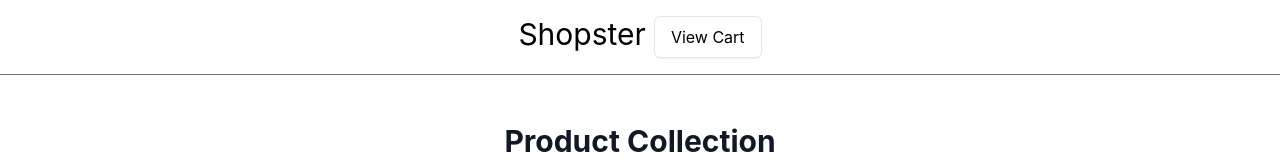
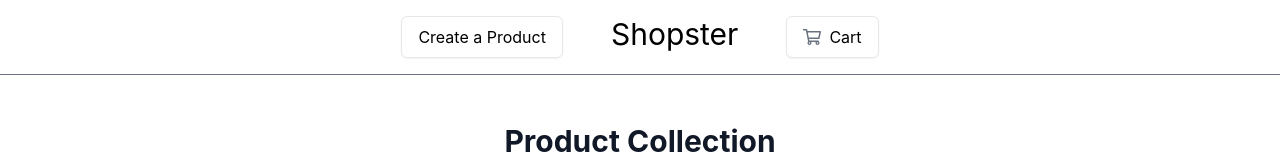
Before and after one commit to zachcarrera/shopster, a React (Create React App) app in the folder apps/client/: page / in a window 1280 px wide. Shown: the top 160 px of the page. Built offline with nearby package versions, Linux system fonts and the light colour scheme.

Commit message:
add Link components in DashboardView

```diff
--- a/apps/client/src/views/DashboardView/DashboardView.js
+++ b/apps/client/src/views/DashboardView/DashboardView.js
@@ -4,15 +4,36 @@ import { Link } from "react-router-dom";
 export const DashboardView = () => {
     return (
         <div>
-            <nav className="border-b p-4 border-gray-500 flex justify-center gap-2">
+            <nav className="border-b p-4 border-gray-500 flex justify-center gap-12">
+                <Link
+                    to="/products/new"
+                    className="border px-4 py-2 shadow-sm bg-white hover:bg-gray-50 rounded-md"
+                >
+                    Create a Product
+                </Link>
                 <h1 className="text-3xl">Shopster</h1>
 
                 {/* TODO: change to Link for cart view */}
                 <Link
                     to="/cart"
-                    className="border px-4 py-2 shadow-sm bg-white hover:bg-gray-50 rounded-md"
+                    className="border px-4 py-2 shadow-sm bg-white hover:bg-gray-50 rounded-md flex items-center gap-2"
                 >
-                    View Cart
+                    <svg
+                        className="h-4 inline text-gray-500"
+                        aria-hidden="true"
+                        focusable="false"
+                        data-prefix="far"
+                        data-icon="shopping-cart"
+                        role="img"
+                        xmlns="http://www.w3.org/2000/svg"
+                        viewBox="0 0 576 512"
+                    >
+                        <path
+                            fill="currentColor"
+                            d="M551.991 64H144.28l-8.726-44.608C133.35 8.128 123.478 0 112 0H12C5.373 0 0 5.373 0 12v24c0 6.627 5.373 12 12 12h80.24l69.594 355.701C150.796 415.201 144 430.802 144 448c0 35.346 28.654 64 64 64s64-28.654 64-64a63.681 63.681 0 0 0-8.583-32h145.167a63.681 63.681 0 0 0-8.583 32c0 35.346 28.654 64 64 64 35.346 0 64-28.654 64-64 0-18.136-7.556-34.496-19.676-46.142l1.035-4.757c3.254-14.96-8.142-29.101-23.452-29.101H203.76l-9.39-48h312.405c11.29 0 21.054-7.869 23.452-18.902l45.216-208C578.695 78.139 567.299 64 551.991 64zM208 472c-13.234 0-24-10.766-24-24s10.766-24 24-24 24 10.766 24 24-10.766 24-24 24zm256 0c-13.234 0-24-10.766-24-24s10.766-24 24-24 24 10.766 24 24-10.766 24-24 24zm23.438-200H184.98l-31.31-160h368.548l-34.78 160z"
+                        ></path>
+                    </svg>
+                    Cart
                 </Link>
             </nav>
 
@@ -415,7 +436,10 @@ export const DashboardView = () => {
                             <ul className="grid gap-4 sm:grid-cols-2 lg:grid-cols-3">
                                 {/* TODO: map here on products */}
                                 <li>
-                                    <span className="group block overflow-hidden">
+                                    <Link
+                                        to="/products/1"
+                                        className="group block overflow-hidden"
+                                    >
                                         <img
                                             src="https://images.unsplash.com/photo-1523381210434-271e8be1f52b?ixlib=rb-1.2.1&ixid=MnwxMjA3fDB8MHxwaG90by1wYWdlfHx8fGVufDB8fHx8&auto=format&fit=crop&w=1770&q=80"
                                             alt=""
@@ -437,11 +461,14 @@ export const DashboardView = () => {
                                                 </span>
                                             </p>
                                         </div>
-                                    </span>
+                                    </Link>
                                 </li>
 
                                 <li>
-                                    <span className="group block overflow-hidden">
+                                    <Link
+                                        to="/products/1"
+                                        className="group block overflow-hidden"
+                                    >
                                         <img
                                             src="https://images.unsplash.com/photo-1523381210434-271e8be1f52b?ixlib=rb-1.2.1&ixid=MnwxMjA3fDB8MHxwaG90by1wYWdlfHx8fGVufDB8fHx8&auto=format&fit=crop&w=1770&q=80"
                                             alt=""
@@ -463,11 +490,14 @@ export const DashboardView = () => {
                                                 </span>
                                             </p>
                                         </div>
-                                    </span>
+                                    </Link>
                                 </li>
 
                                 <li>
-                                    <span className="group block overflow-hidden">
+                                    <Link
+                                        to="/products/1"
+                                        className="group block overflow-hidden"
+                                    >
                                         <img
                                             src="https://images.unsplash.com/photo-1523381210434-271e8be1f52b?ixlib=rb-1.2.1&ixid=MnwxMjA3fDB8MHxwaG90by1wYWdlfHx8fGVufDB8fHx8&auto=format&fit=crop&w=1770&q=80"
                                             alt=""
@@ -489,13 +519,13 @@ export const DashboardView = () => {
                                                 </span>
                                             </p>
                                         </div>
-                                    </span>
+                                    </Link>
                                 </li>
                             </ul>
                             <ol className="mt-8 flex justify-center gap-1 text-xs font-medium">
                                 {/* TODO: map here on pages */}
                                 <li>
-                                    <span className="inline-flex h-8 w-8 items-center justify-center rounded border border-gray-100">
+                                    <Link className="inline-flex h-8 w-8 items-center justify-center rounded border border-gray-100">
                                         <span className="sr-only">
                                             Prev Page
                                         </span>
@@ -511,13 +541,16 @@ export const DashboardView = () => {
                                                 clip-rule="evenodd"
                                             />
                                         </svg>
-                                    </span>
+                                    </Link>
                                 </li>
 
                                 <li>
-                                    <span className="block h-8 w-8 rounded border border-gray-100 text-center leading-8">
+                                    <Link
+                                        to="/products?page=1"
+                                        className="block h-8 w-8 rounded border border-gray-100 text-center leading-8"
+                                    >
                                         1
-                                    </span>
+                                    </Link>
                                 </li>
 
                                 <li className="block h-8 w-8 rounded border-black bg-black text-center leading-8 text-white">
@@ -525,19 +558,25 @@ export const DashboardView = () => {
                                 </li>
 
                                 <li>
-                                    <span className="block h-8 w-8 rounded border border-gray-100 text-center leading-8">
+                                    <Link
+                                        to="/products?page=3"
+                                        className="block h-8 w-8 rounded border border-gray-100 text-center leading-8"
+                                    >
                                         3
-                                    </span>
+                                    </Link>
                                 </li>
 
                                 <li>
-                                    <span className="block h-8 w-8 rounded border border-gray-100 text-center leading-8">
+                                    <Link
+                                        to="/products?page=4"
+                                        className="block h-8 w-8 rounded border border-gray-100 text-center leading-8"
+                                    >
                                         4
-                                    </span>
+                                    </Link>
                                 </li>
 
                                 <li>
-                                    <span className="inline-flex h-8 w-8 items-center justify-center rounded border border-gray-100">
+                                    <Link className="inline-flex h-8 w-8 items-center justify-center rounded border border-gray-100">
                                         <span className="sr-only">
                                             Next Page
                                         </span>
@@ -553,7 +592,7 @@ export const DashboardView = () => {
                                                 clip-rule="evenodd"
                                             />
                                         </svg>
-                                    </span>
+                                    </Link>
                                 </li>
                             </ol>
                         </div>
```
